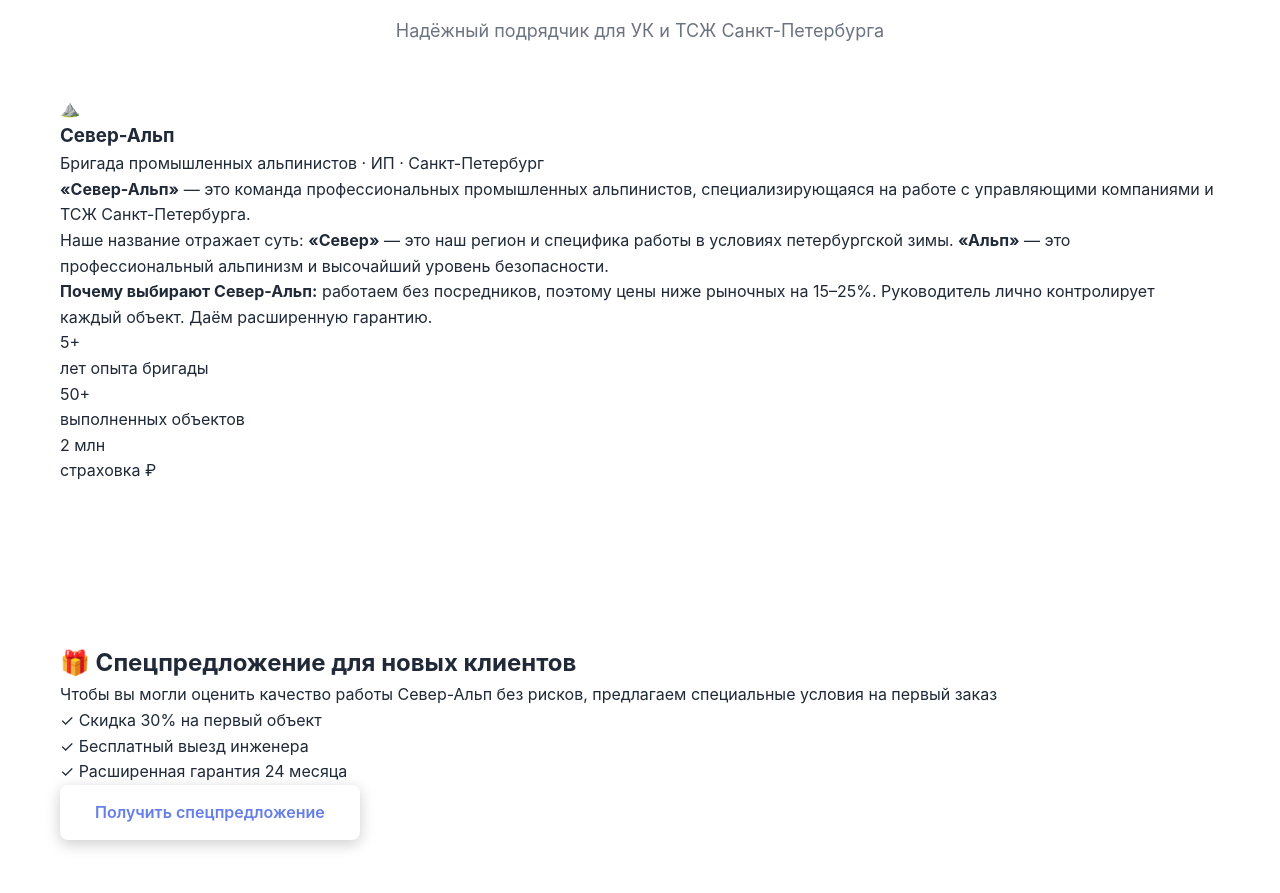
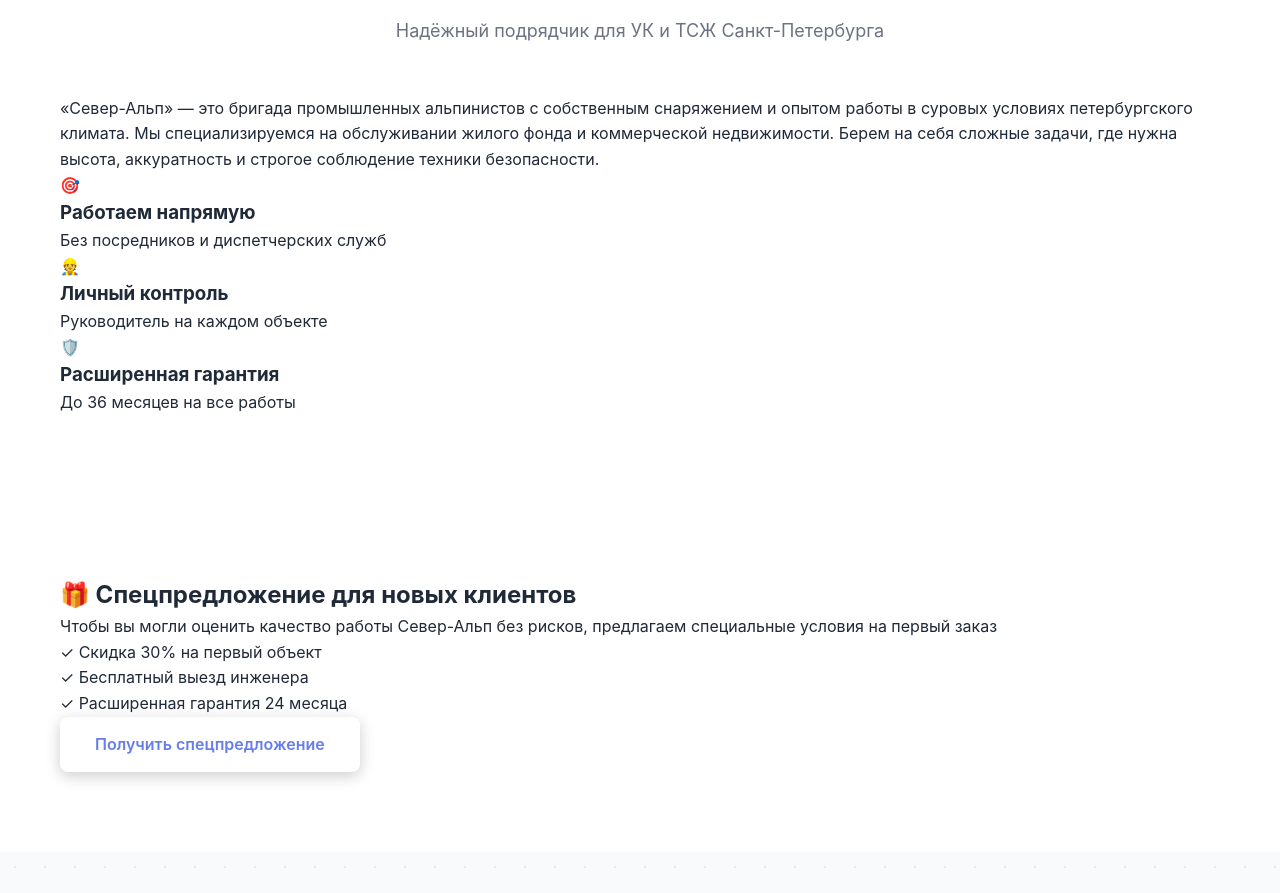
Before and after one commit to dev777878/sever-alp, a plain HTML site: page index.html in a window 1280 px wide. Shown: the part 889-1782 px from the top of the page. Drawn offline with Linux system fonts and the light colour scheme; a web font is replaced by a local one.

Commit message:
Обновление блока "О компании"

```diff
--- a/index.html
+++ b/index.html
@@ -73,41 +73,36 @@
   </div>
 </section>
 
-<!-- О компании -->
+  <!-- О компании -->
 <section class="about" id="about">
   <div class="container">
     <h2 class="section-title">О компании Север-Альп</h2>
     <p class="section-subtitle">Надёжный подрядчик для УК и ТСЖ Санкт-Петербурга</p>
-    <div class="about-grid">
-      <div class="about-photo">
-        <!-- Замени на: <img src="images/team/team-photo.jpg" alt="Команда Север-Альп"> -->
-        ⛰️
+
+    <div class="about-content">
+      <div class="about-text">
+        <p class="about-description">
+          «Север-Альп» — это бригада промышленных альпинистов с собственным снаряжением и опытом работы в суровых условиях петербургского климата. Мы специализируемся на обслуживании жилого фонда и коммерческой недвижимости. Берем на себя сложные задачи, где нужна высота, аккуратность и строгое соблюдение техники безопасности.
+        </p>
       </div>
-      <div class="about-info">
-        <h3>Север-Альп</h3>
-        <div class="about-role">Бригада промышленных альпинистов · ИП · Санкт-Петербург</div>
-        <p class="about-text">
-          <strong>«Север-Альп»</strong> — это команда профессиональных промышленных альпинистов, специализирующаяся на работе с управляющими компаниями и ТСЖ Санкт-Петербурга.
-        </p>
-        <p class="about-text">
-          Наше название отражает суть: <strong>«Север»</strong> — это наш регион и специфика работы в условиях петербургской зимы. <strong>«Альп»</strong> — это профессиональный альпинизм и высочайший уровень безопасности.
-        </p>
-        <p class="about-text">
-          <strong>Почему выбирают Север-Альп:</strong> работаем без посредников, поэтому цены ниже рыночных на 15–25%. Руководитель лично контролирует каждый объект. Даём расширенную гарантию.
-        </p>
-        <div class="about-stats">
-          <div class="stat-box">
-            <div class="stat-number">5+</div>
-            <div class="stat-label">лет опыта бригады</div>
-          </div>
-          <div class="stat-box">
-            <div class="stat-number">50+</div>
-            <div class="stat-label">выполненных объектов</div>
-          </div>
-          <div class="stat-box">
-            <div class="stat-number">2 млн</div>
-            <div class="stat-label">страховка ₽</div>
-          </div>
+
+      <div class="about-cards">
+        <div class="about-card">
+          <div class="about-card-icon">🎯</div>
+          <h3 class="about-card-title">Работаем напрямую</h3>
+          <p class="about-card-text">Без посредников и диспетчерских служб</p>
+        </div>
+
+        <div class="about-card">
+          <div class="about-card-icon">👷</div>
+          <h3 class="about-card-title">Личный контроль</h3>
+          <p class="about-card-text">Руководитель на каждом объекте</p>
+        </div>
+
+        <div class="about-card">
+          <div class="about-card-icon">🛡️</div>
+          <h3 class="about-card-title">Расширенная гарантия</h3>
+          <p class="about-card-text">До 36 месяцев на все работы</p>
         </div>
       </div>
     </div>
```
